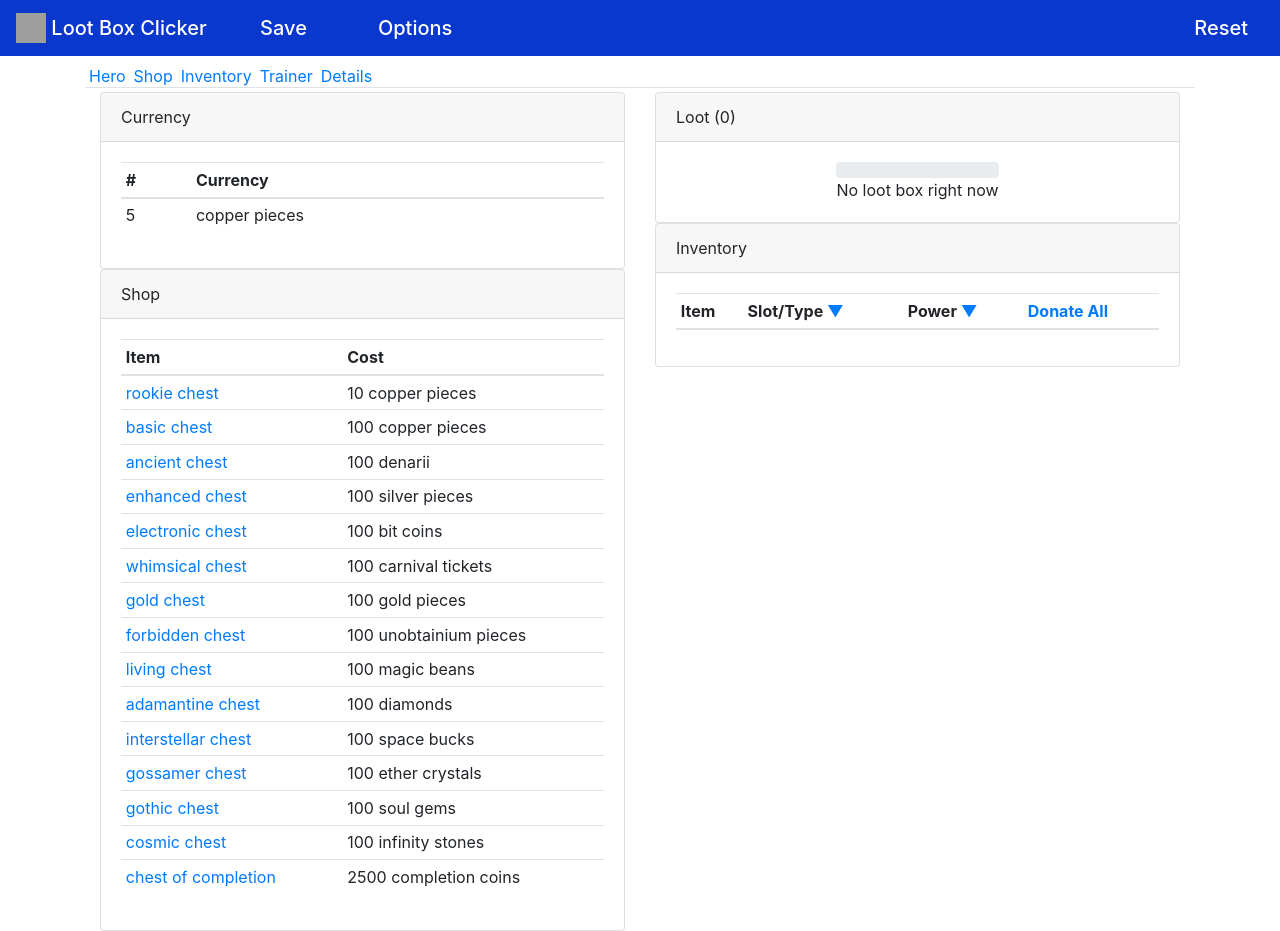
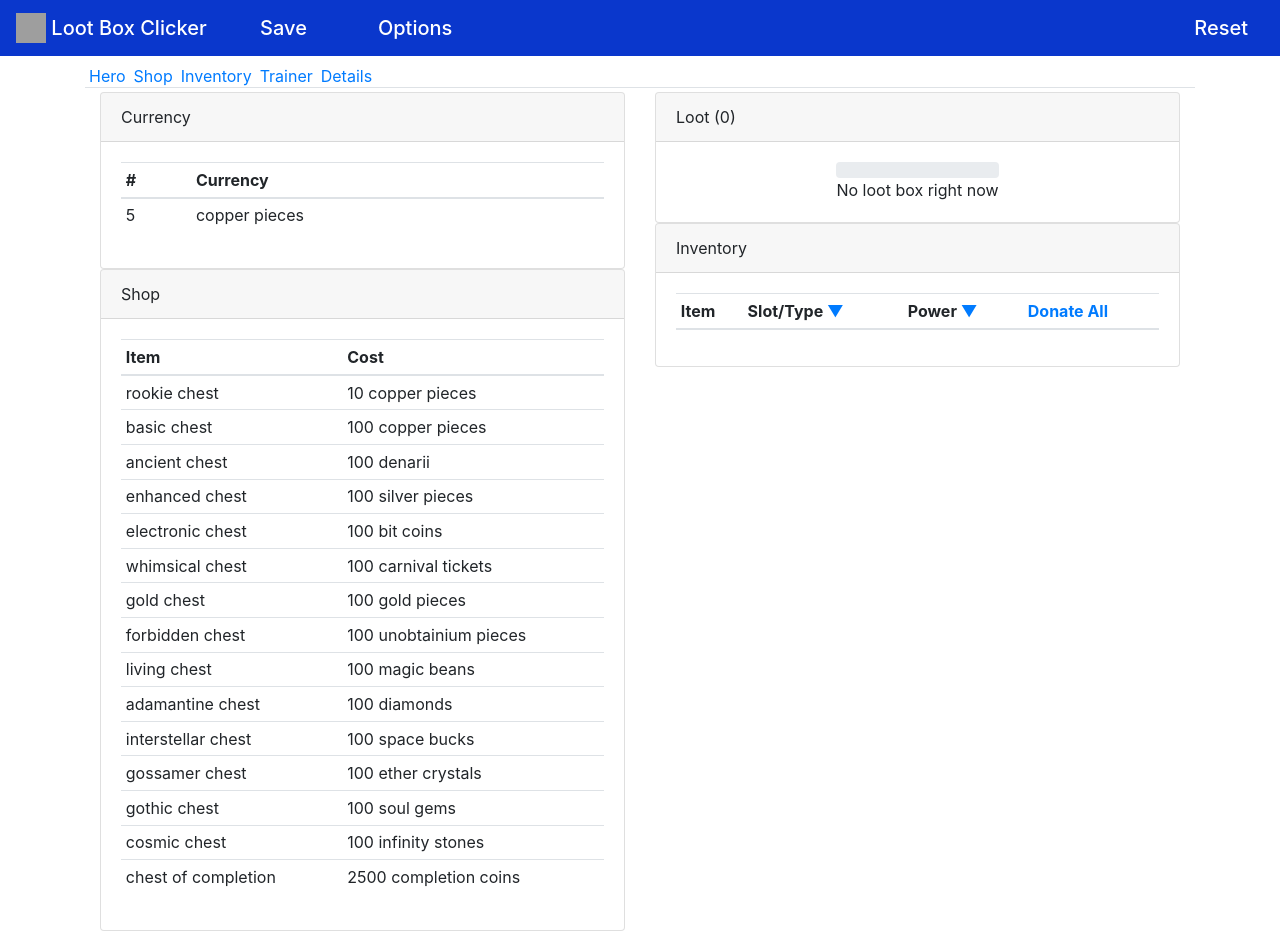
Before and after one commit to sitnaltax/loot-box-clicker, an Angular app: page /shop in a window 1280 px wide. Built offline with nearby package versions, Linux system fonts and the light colour scheme; grey boxes are pictures that could not be loaded.

Commit message:
Shop only hyperlinks boxes that can be bought.

```diff
--- a/src/app/cash/cash.service.ts
+++ b/src/app/cash/cash.service.ts
@@ -10,15 +10,14 @@ export class CashService {
     allCash: ICash[];
 
     constructor(private _storageService: StorageService) {
-        if (this._storageService.retrieve("cash")) {
-            this.allCash = this._storageService.retrieve("cash");
-        }
-        else {
+        if (this._storageService.retrieve('cash')) {
+            this.allCash = this._storageService.retrieve('cash');
+        } else {
             this.allCash = [];
         }
 
         this._storageService.autoSaveNotification.subscribe((dummy) => {
-            this._storageService.store("cash", this.allCash);
+            this._storageService.store('cash', this.allCash);
         });
 
         this._storageService.resetNotification.subscribe((dummy) => {
@@ -30,11 +29,11 @@ export class CashService {
         return this.allCash;
     }
 
-    currencyNames: string[] = ["copper pieces", "denarii", "silver pieces", "bit coins", "carnival tickets",
-        "gold pieces", "unobtainium pieces", "magic beans", "diamonds", "space bucks", "ether crystals", "soul gems",
-        "infinity stones", "completion coins"];
+    currencyNames: string[] = ['copper pieces', 'denarii', 'silver pieces', 'bit coins', 'carnival tickets',
+        'gold pieces', 'unobtainium pieces', 'magic beans', 'diamonds', 'space bucks', 'ether crystals', 'soul gems',
+        'infinity stones', 'completion coins'];
 
-    //to upgrade                cup  di  ag  btc  tix  aur  uno  mgb  dia  spa  et  so  inf
+    // to upgrade                cup  di  ag  btc  tix  aur  uno  mgb  dia  spa  et  so  inf
     currencyRatios: number[] = [100, 80, 40, 125, 100, 100, 100, 125, 100, 100, 80, 60, 500, 9999999];
 
     getCurrencyName(cash: ICash) {
@@ -42,21 +41,19 @@ export class CashService {
     }
 
     adventure(hero: IHero) {
-        //Cash earned = 2dPower - 1
-        var adventurePower = Math.floor(Math.random() * hero.power + 1) + Math.floor(Math.random() * hero.power + 1) - 1;
+        // Cash earned = 2dPower - 1
+        let adventurePower = Math.floor(Math.random() * hero.power + 1) + Math.floor(Math.random() * hero.power + 1) - 1;
 
-        //1 in criticalChance odds of a multiplier, which can explode
+        // 1 in criticalChance odds of a multiplier, which can explode
         while (Math.random() < hero.criticalChance) {
             adventurePower *= hero.criticalPower;
         }
         adventurePower = Math.floor(adventurePower);
 
-        var cashEarned = this.determineCashForAdventurePower(adventurePower);
-
+        const cashEarned = this.determineCashForAdventurePower(adventurePower);
         if (this.allCash[cashEarned.currency]) {
             this.allCash[cashEarned.currency].quantity += cashEarned.quantity;
-        }
-        else {
+        } else {
             this.allCash[cashEarned.currency] = cashEarned;
         }
     }
@@ -72,15 +69,20 @@ export class CashService {
     }
 
     purchase(item: IShopItem): boolean {
-        if (!(item.cost.currency in this.allCash)) {
+        if (!this.canPurchase(item)) {
             return false;
-        }
-        else if (item.cost.quantity > this.allCash[item.cost.currency].quantity) {
-            return false;
-        }
-        else {
+        } else {
             this.allCash[item.cost.currency].quantity -= item.cost.quantity;
             return true;
         }
     }
+
+    canPurchase(item: IShopItem): boolean {
+        if (!(item.cost.currency in this.allCash)) {
+            return false;
+        } else if (item.cost.quantity > this.allCash[item.cost.currency].quantity) {
+            return false;
+        }
+        return true;
+    }
 }
--- a/src/app/shop/shop.component.html
+++ b/src/app/shop/shop.component.html
@@ -18,7 +18,8 @@
             <tbody>
                 <tr *ngFor='let item of allShopItems'>
                     <td>
-                        <a (click)='purchase(item, $event)'><span class="text-primary" style="cursor: pointer; ">{{item.chestName}}</span></a>
+                        <a *ngIf="canPurchase(item)" (click)='purchase(item, $event)'><span class="text-primary" style="cursor: pointer; ">{{item.chestName}}</span></a>
+                        <span *ngIf="!canPurchase(item)">{{item.chestName}}</span>
                     </td>
                     <td>
                         {{item.cost.quantity}} {{getCurrencyName(item.cost)}}
--- a/src/app/shop/shop.component.ts
+++ b/src/app/shop/shop.component.ts
@@ -26,15 +26,18 @@ export class ShopComponent implements OnInit {
     }
 
     purchase(item: IShopItem, event) {
-        let iterations: number = Math.pow(5, this._trainerService.getRanksForSkillById(skillId.multiBuy));
+        const iterations: number = Math.pow(5, this._trainerService.getRanksForSkillById(skillId.multiBuy));
         for (let i = 0; i < iterations; i++) {
             if (this._cashService.purchase(item)) {
                 this._lootBoxService.addLootBox(item);
-            }
-            else {
+            } else {
                 break;
             }
         }
+    }
+
+    canPurchase(item: IShopItem) {
+        return this._cashService.canPurchase(item);
     }
 
     ngOnInit() {
```
